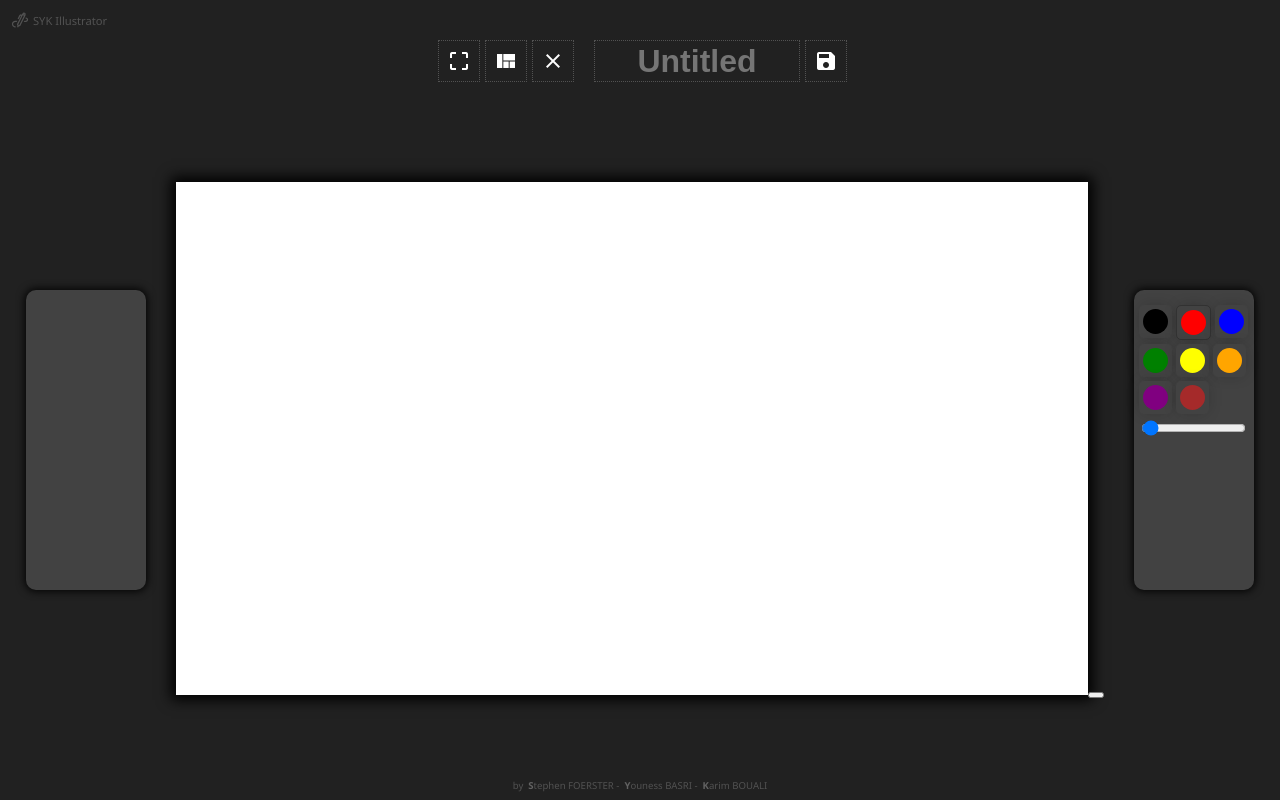
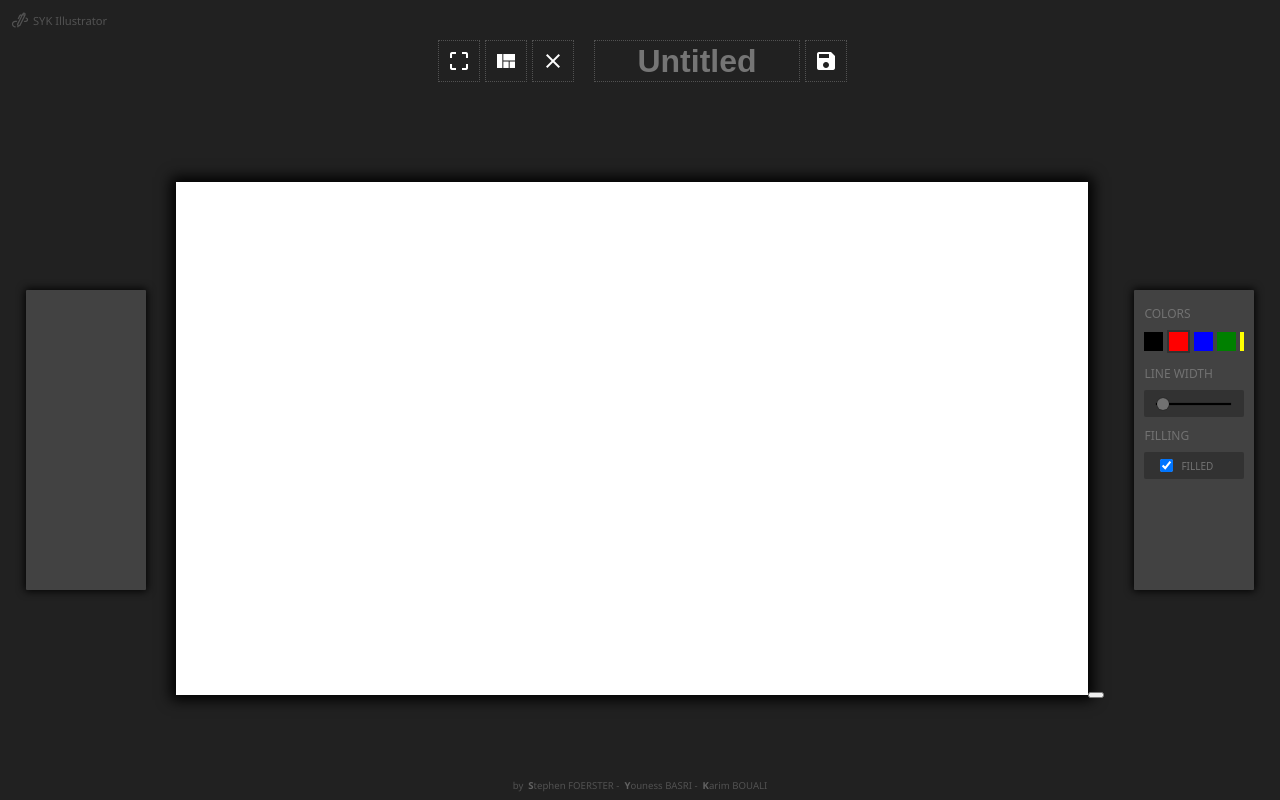
Before and after one commit to intComodor/sykIllustrator, an Angular app: page / in a window 1280 px wide. Built offline with nearby package versions, Linux system fonts and the light colour scheme.

Commit message:
#29 change style option panel
and add scss variables

```diff
--- a/src/app/app.component.scss
+++ b/src/app/app.component.scss
@@ -7,7 +7,8 @@
   margin-top: 5vh;
 }
 
-app-tools-panel, app-options-panel {
+app-tools-panel,
+app-options-panel {
   width: 120px;
   height: 300px;
 }
@@ -28,19 +29,18 @@ app-options-panel {
   display: flex;
   justify-content: center;
   align-items: center;
-  color: #525252;
+  color: var(--grey4);
   font-size: 0.6rem;
   font-family: 'Segoe UI', Tahoma, Geneva, Verdana, sans-serif;
 }
 #footer span {
-  color: #626262;
+  color: var(--grey5);
   font-weight: bold;
 }
 #footer a {
   text-decoration: none;
-  color: #525252;
+  color: var(--grey4);
 }
-
 
 #header {
   position: absolute;
@@ -48,7 +48,7 @@ app-options-panel {
   width: 100%;
   margin-top: 10px;
   margin-left: 10px;
-  color: #525252;
+  color: var(--grey4);
   font-size: 0.7rem;
   font-family: 'Segoe UI', Tahoma, Geneva, Verdana, sans-serif;
 
@@ -64,7 +64,11 @@ app-header {
 }
 
 @media only screen and (max-width: 700px) {
-  #header, #footer, app-header, app-tools-panel, app-options-panel {
+  #header,
+  #footer,
+  app-header,
+  app-tools-panel,
+  app-options-panel {
     display: none;
   }
 
@@ -77,7 +81,11 @@ app-header {
 }
 
 @media only screen and (max-height: 400px) {
-  #header, #footer, app-header, app-tools-panel, app-options-panel {
+  #header,
+  #footer,
+  app-header,
+  app-tools-panel,
+  app-options-panel {
     display: none;
   }
 
--- a/src/app/components/drawing-board/drawing-board.component.scss
+++ b/src/app/components/drawing-board/drawing-board.component.scss
@@ -1,16 +1,12 @@
-
-
 .board {
   background-color: white;
   -webkit-box-shadow: 0px 0px 13px 5px #000000;
   box-shadow: 0px 0px 13px 5px #000000;
 }
 
-
-
 .back {
   // display: block;
-  background-color: #212121;
+  background-color: var(--grey1);
   position: absolute;
   top: 0;
   left: 0;
--- a/src/app/components/header/header.component.scss
+++ b/src/app/components/header/header.component.scss
@@ -6,7 +6,7 @@
 
 span {
   color: white;
-  border: #525252 1px dotted;
+  border: var(--grey4) 1px dotted;
   display: flex;
   align-items: center;
   justify-content: center;
@@ -24,7 +24,7 @@ span:hover {
 input {
   color: white;
   background-color: #212121;
-  border: #525252 1px dotted;
+  border: var(--grey4) 1px dotted;
   outline: none;
   font-size: 2rem;
   font-weight: bold;
--- a/src/app/components/options-panel/options-panel.component.html
+++ b/src/app/components/options-panel/options-panel.component.html
@@ -1,26 +1,32 @@
 <div class="option-panel">
-  <ng-container *ngFor="let color of colors">
-    <div
-      class="color-box"
-      (click)="setColor(color)"
-      [ngStyle]="
-        color === currentColor() ? { border: '#323232 solid 1px' } : {}
-      ">
+  <div class="title-section">COLORS</div>
+  <div class="list-colors">
+    <ng-container *ngFor="let color of colors">
       <div
+        [class.color-selected]="color === currentColor()"
+        (click)="setColor(color)"
         class="color-box-inner"
         [ngStyle]="{ 'background-color': color }"></div>
-    </div>
-  </ng-container>
-
-  <div>
+    </ng-container>
+  </div>
+  <div class="title-section">LINE WIDTH</div>
+  <div class="block-width">
     <input
-      style="width: 105px; color: red"
+      style="width: 75px"
       class="slider-line-width"
       type="range"
-      min="1"
-      max="50"
+      min="2"
+      max="30"
       step="1"
       [(ngModel)]="lineWidth"
       (ngModelChange)="setLineWidth(lineWidth)" />
   </div>
+  <div class="title-section">FILLING</div>
+  <div class="block-width">
+    <input
+      type="checkbox"
+      [(ngModel)]="filling"
+      (ngModelChange)="setFilling(filling)" />
+    <span class="filling-txt">{{ filling ? 'FILLED' : 'EMPTY' }}</span>
+  </div>
 </div>
--- a/src/app/components/options-panel/options-panel.component.scss
+++ b/src/app/components/options-panel/options-panel.component.scss
@@ -1,45 +1,74 @@
+@import '../../../styles.scss';
+
 .option-panel {
-  background-color: #424242;
+  background-color: var(--grey3);
   height: 100%;
-  border-radius: 10px;
+  border-radius: 1px;
   -webkit-box-shadow: 0px 0px 9px 1px #000000;
   box-shadow: 0px 0px 9px 1px #000000;
-
-  display: flex;
-  flex-wrap: wrap;
-  gap: 4px;
-  width: 110px;
+  width: 100px;
   height: 270px;
   max-width: 110px;
   max-height: 290px;
-  padding-left: 5px;
-  padding-right: 5px;
+  padding-left: 10px;
+  padding-right: 10px;
   padding-top: 15px;
   padding-bottom: 15px;
-  align-content: flex-start;
 }
 
-.color-box {
-  height: 33px;
-  width: 33px;
-  background-color: #424242;
-  -webkit-box-shadow: 0px 0px 17px -8px #151414;
-  box-shadow: 0px 0px 17px -8px #151414;
-  // border: #323232 solid 0.5px;
-  border-radius: 5px;
-
-  display: flex;
-  justify-content: center;
-  align-items: center;
+.title-section {
+  color: var(--grey6);
+  font-family: var(--font-family);
+  font-size: var(--font-size1);
+  margin-bottom: 8px;
 }
 
-.color-box:hover {
-  cursor: pointer;
-  border: #323232 solid 0.5px;
+.title-section:not(:first-child) {
+  margin-top: 10px;
+}
+
+.list-colors {
+  overflow-x: auto;
+  white-space: nowrap;
+  align-items: baseline;
+  justify-content: baseline;
 }
 
 .color-box-inner {
-  height: 25px;
-  width: 25px;
-  border-radius: 50px;
+  height: 19px;
+  width: 19px;
+  display: inline-block;
 }
+
+.color-box-inner:not(:last-child) {
+  margin-right: 4px;
+}
+
+.color-box-inner:hover {
+  cursor: pointer;
+  scale: 1.1;
+}
+
+.color-selected {
+  border: var(--grey2) solid 2px;
+  margin-bottom: -2px;
+  margin-up: 2px;
+}
+
+.block-width {
+  width: 88px;
+  height: 27px;
+  background-color: var(--grey2);
+  border-radius: 2px;
+  padding-left: 12px;
+  // justify-content: center;
+  align-items: center;
+  display: flex;
+}
+
+.filling-txt {
+  margin-left: 5px;
+  color: var(--grey6);
+  font-family: var(--font-family);
+  font-size: var(--font-size2);
+}
--- a/src/app/components/options-panel/options-panel.component.ts
+++ b/src/app/components/options-panel/options-panel.component.ts
@@ -9,6 +9,11 @@ import { DrawingDataService } from 'src/app/services/drawing-data.service';
 export class OptionsPanelComponent {
   constructor(private drawingDataService: DrawingDataService) {}
   lineWidth = this.drawingDataService.getLineWidth();
+  filling = true;
+
+  setFilling(value: boolean) {
+    this.filling = value;
+  }
 
   colors: string[] = [
     'black',
--- a/src/app/components/tools-panel/tools-panel.component.scss
+++ b/src/app/components/tools-panel/tools-panel.component.scss
@@ -1,7 +1,7 @@
 div {
   background-color: #424242;
   height: 100%;
-  border-radius: 10px;
+  border-radius: 1px;
   -webkit-box-shadow: 0px 0px 9px 1px #000000;
   box-shadow: 0px 0px 9px 1px #000000;
 }
--- a/src/styles.scss
+++ b/src/styles.scss
@@ -1,9 +1,150 @@
 /* You can add global styles to this file, and also import other style files */
 
+// global variables
+:root {
+  --font-family: system-ui, -apple-system, BlinkMacSystemFont, 'Segoe UI',
+    Roboto, Oxygen, Ubuntu, Cantarell, 'Open Sans', 'Helvetica Neue', sans-serif;
+  --font-size1: 12px;
+  --font-size2: 10px;
 
-html, body {
-  background-color: #212121;
+  --grey1: #212121;
+  --grey2: #323232;
+  --grey3: #424242;
+  --grey4: #525252;
+  --grey5: #626262;
+  --grey6: #727272;
+}
+
+// global styles
+html,
+body {
+  background-color: var(--grey1);
   margin: 0;
   height: 100%;
-  overflow: hidden
+  overflow: hidden;
 }
+
+// scrollbar
+::-webkit-scrollbar {
+  width: 1px;
+  height: 1px;
+}
+::-webkit-scrollbar-button {
+  width: 0px;
+  height: 0px;
+}
+::-webkit-scrollbar-thumb {
+  background: var(--grey2);
+  border: 0px none #ffffff;
+  border-radius: 0px;
+}
+::-webkit-scrollbar-thumb:hover {
+  background: #929292;
+}
+::-webkit-scrollbar-thumb:active {
+  background: #929292;
+}
+::-webkit-scrollbar-track {
+  background: var(--grey3);
+  border: 0px none #ffffff;
+  border-radius: 0px;
+}
+::-webkit-scrollbar-track:hover {
+  background: var(--grey3);
+}
+::-webkit-scrollbar-track:active {
+  background: #333333;
+}
+::-webkit-scrollbar-corner {
+  background: transparent;
+}
+
+// input range
+input[type='range'] {
+  -webkit-appearance: none;
+  margin: 10px 0;
+  width: 100%;
+  accent-color: var(--grey6);
+}
+input[type='range']:focus {
+  outline: none;
+}
+input[type='range']::-webkit-slider-runnable-track {
+  width: 100%;
+  height: 1px;
+  cursor: pointer;
+  animate: 0.2s;
+  box-shadow: 0px 0px 1px #000000;
+  background: #3071a9;
+  border-radius: 0px;
+  border: 1px solid #000000;
+}
+input[type='range']::-webkit-slider-thumb {
+  box-shadow: 0px 0px 1px #000000;
+  border: 0px solid #000000;
+  height: 12px;
+  width: 12px;
+  border-radius: 12px;
+  background: #717171;
+  cursor: pointer;
+  -webkit-appearance: none;
+  margin-top: -6px;
+}
+input[type='range']:focus::-webkit-slider-runnable-track {
+  background: #3071a9;
+}
+input[type='range']::-moz-range-track {
+  width: 100%;
+  height: 1px;
+  cursor: pointer;
+  animate: 0.2s;
+  box-shadow: 0px 0px 1px #000000;
+  background: #3071a9;
+  border-radius: 0px;
+  border: 1px solid #000000;
+}
+input[type='range']::-moz-range-thumb {
+  box-shadow: 0px 0px 1px #000000;
+  border: 0px solid #000000;
+  height: 12px;
+  width: 12px;
+  border-radius: 12px;
+  background: #717171;
+  cursor: pointer;
+}
+input[type='range']::-ms-track {
+  width: 100%;
+  height: 1px;
+  cursor: pointer;
+  animate: 0.2s;
+  background: transparent;
+  border-color: transparent;
+  color: transparent;
+}
+input[type='range']::-ms-fill-lower {
+  background: #3071a9;
+  border: 1px solid #000000;
+  border-radius: 0px;
+  box-shadow: 0px 0px 1px #000000;
+}
+input[type='range']::-ms-fill-upper {
+  background: #3071a9;
+  border: 1px solid #000000;
+  border-radius: 0px;
+  box-shadow: 0px 0px 1px #000000;
+}
+input[type='range']::-ms-thumb {
+  box-shadow: 0px 0px 1px #000000;
+  border: 0px solid #000000;
+  height: 12px;
+  width: 12px;
+  border-radius: 12px;
+  background: #717171;
+  cursor: pointer;
+}
+input[type='range']:focus::-ms-fill-lower {
+  background: #3071a9;
+}
+input[type='range']:focus::-ms-fill-upper {
+  background: #3071a9;
+}
```
